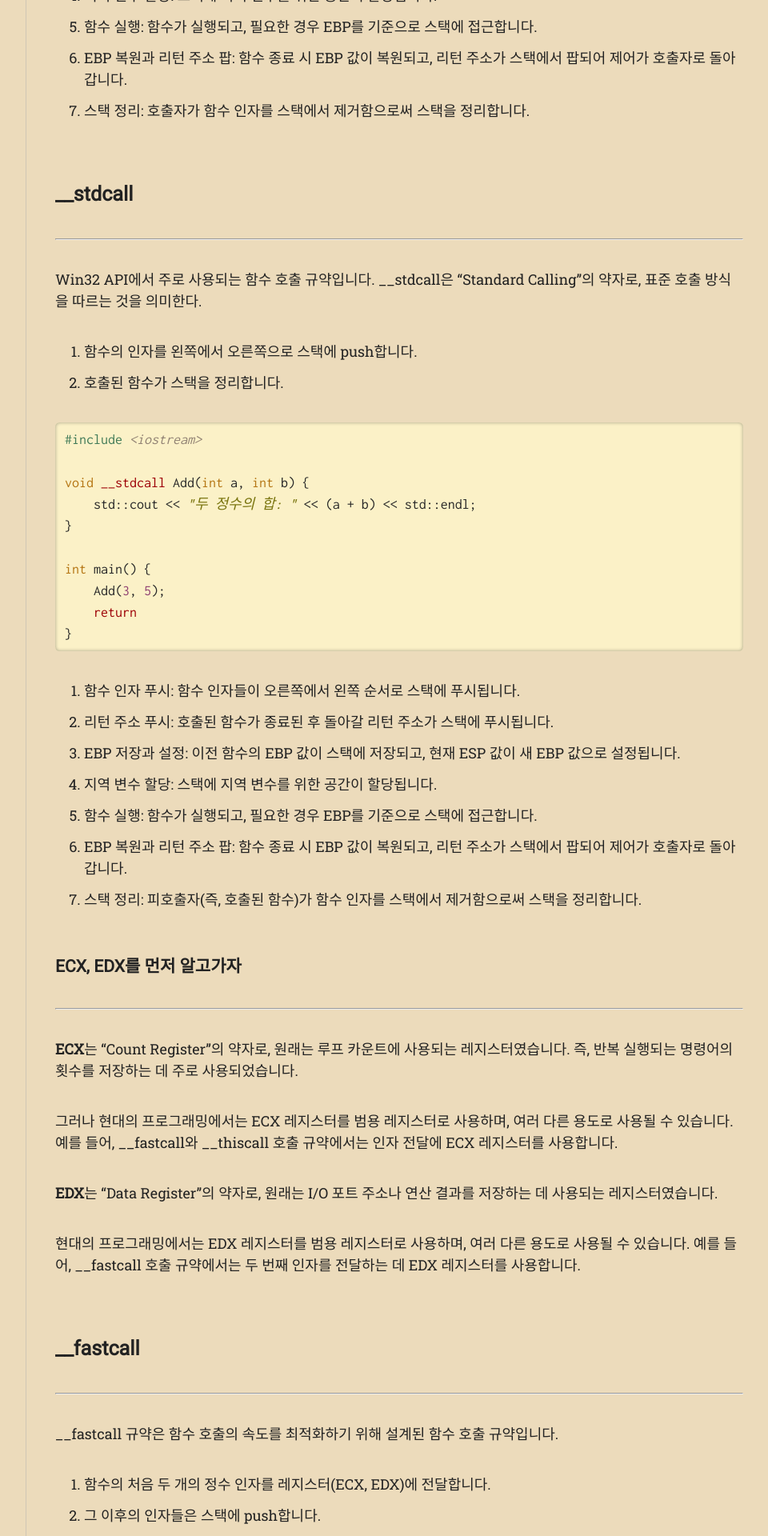
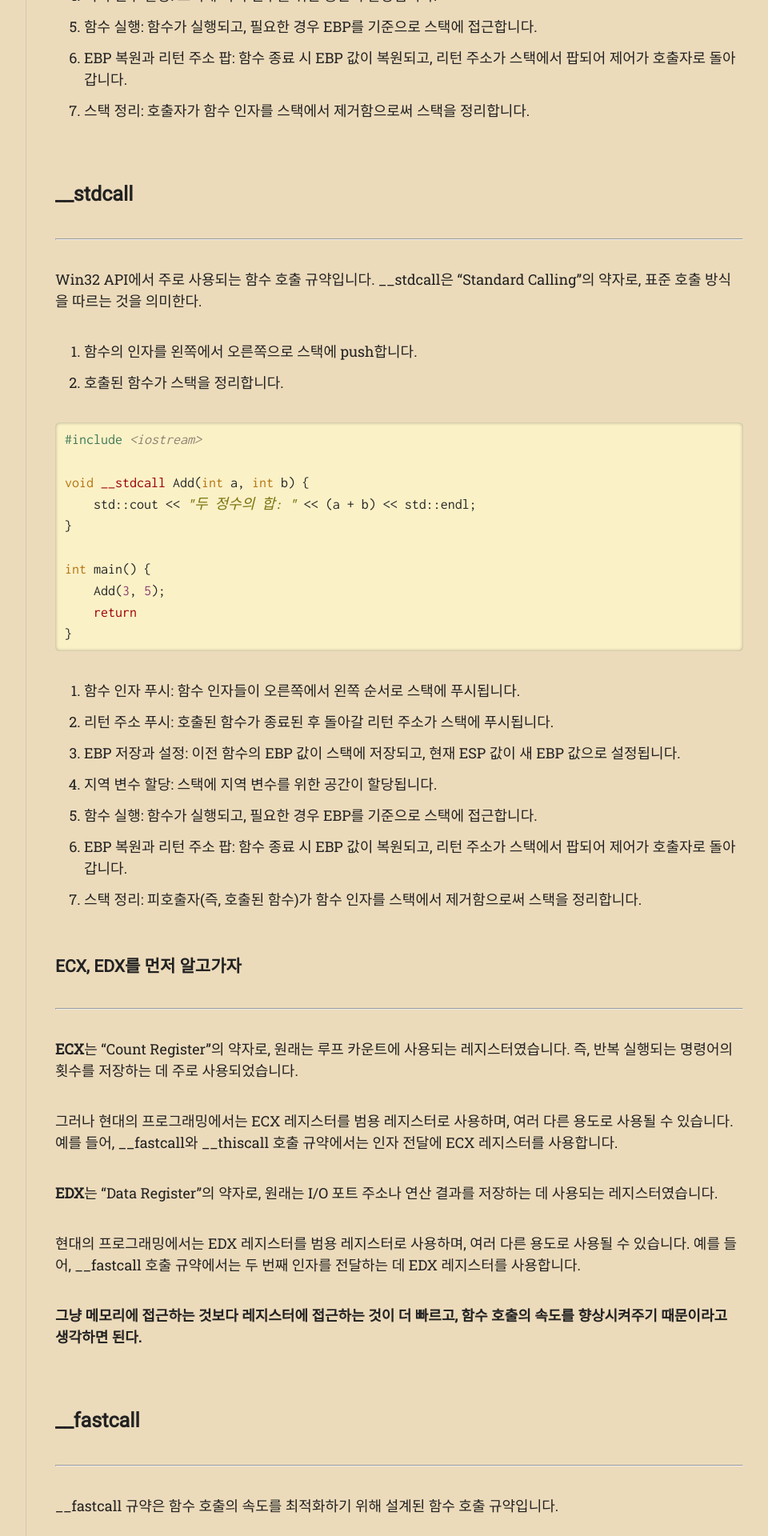
Before and after one commit to bum-su/bum-su.github.io, a Jekyll site: the page built from _posts/2023-05-09-Calling Convention.md, in a window 1280 px wide. Shown: the part 3080-5000 px from the top of the page at 80% size, without its empty margins (297-1257 px from the left). Built offline with Jekyll 4.4.1, drawn with Linux system fonts in a browser that asks for light colours; nearby versions of some CDN libraries; some web fonts are replaced.

Commit message:
Update 2023-05-09-Calling Convention.md

```diff
--- a/_posts/2023-05-09-Calling Convention.md
+++ b/_posts/2023-05-09-Calling Convention.md
@@ -124,6 +124,8 @@ int main() {
 현대의 프로그래밍에서는 EDX 레지스터를 범용 레지스터로 사용하며, 여러 다른 용도로 사용될 수 있습니다. 예를 들어, __fastcall 호출 규약에서는 두 번째 인자를 전달하는 데 EDX 레지스터를 사용합니다.
 
 
+**그냥 메모리에 접근하는 것보다 레지스터에 접근하는 것이 더 빠르고, 함수 호출의 속도를 향상시켜주기 때문이라고 생각하면 된다.**
+
 ## __fastcall
 ------------
 __fastcall 규약은 함수 호출의 속도를 최적화하기 위해 설계된 함수 호출 규약입니다.
```
